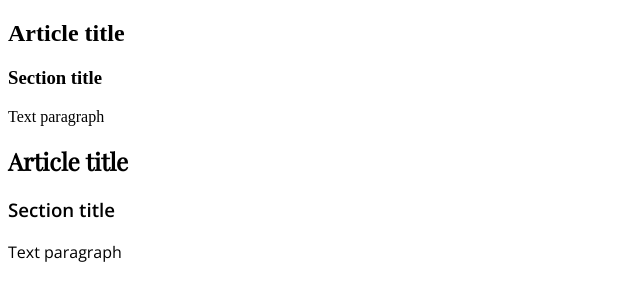
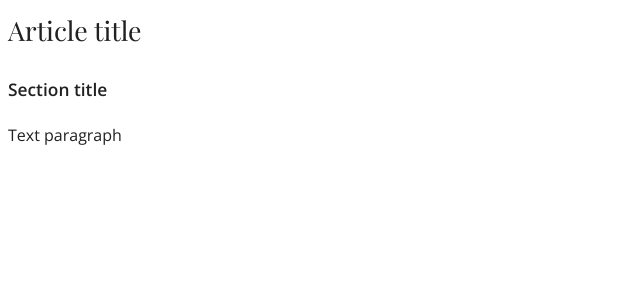
Before and after one commit to Pierre-Cng/Article_process, a plain HTML site: page index.html in a window 1280 px wide. Shown: the whole page, without its empty margins (0-640 px from the left). Drawn offline with nearby package versions, Linux system fonts and the light colour scheme.

Commit message:
Update index.html

```diff
--- a/index.html
+++ b/index.html
@@ -10,74 +10,8 @@
 </head>
 
 <body>
-    <section id="h.23e168340522132c_16" class="yaqOZd">
-        <div class="IFuOkc"></div><div class="mYVXT">
-        <div class="LS81yb VICjCf j5pSsc db35Fc" tabindex="-1">
-            <div class="hJDwNd-AhqUyc-uQSCkd Ft7HRd-AhqUyc-uQSCkd purZT-AhqUyc-II5mzb ZcASvf-AhqUyc-II5mzb pSzOP-AhqUyc-qWD73c Ktthjf-AhqUyc-qWD73c JNdkSc SQVYQc">
-                <div class="JNdkSc-SmKAyb LkDMRd">
-                    <div class="" jscontroller="sGwD4d" jsaction="zXBUYb:zTPCnb;zQF9Uc:Qxe3nd;" jsname="F57UId">
-                        <div class="oKdM2c ZZyype Kzv0Me"><div id="h.23e168340522132c_13" class="hJDwNd-AhqUyc-uQSCkd Ft7HRd-AhqUyc-uQSCkd jXK9ad D2fZ2 zu5uec OjCsFc dmUFtb wHaque g5GTcb">
-                            <div class="jXK9ad-SmKAyb">
-                                <div class="tyJCtd mGzaTb Depvyb baZpAe"><div id="h.t99yaeqghlvc" class="CobnVe yMxPgf  aP9Z7e">
-                                    </div>
-                                    <h2 id="h.t99yaeqghlvc_l" dir="ltr" class="zfr3Q JYVBee CDt4Ke " style="">
-                                        <span class="C9DxTc " style="">Article title</span>
-                                    </h2>
-                                </div>
-                            </div>
-                            </div>
-                        </div>
-                    </div>
-                </div>
-            </div>
-        </div>
-        </div>
-    </section>
-    <section id="h.23e168340522132c_20" class="yaqOZd">
-        <div class="IFuOkc">
-        </div><div class="mYVXT">
-        <div class="LS81yb VICjCf j5pSsc db35Fc" tabindex="-1">
-            <div class="hJDwNd-AhqUyc-uQSCkd Ft7HRd-AhqUyc-uQSCkd purZT-AhqUyc-II5mzb ZcASvf-AhqUyc-II5mzb pSzOP-AhqUyc-qWD73c Ktthjf-AhqUyc-qWD73c JNdkSc SQVYQc">
-                <div class="JNdkSc-SmKAyb LkDMRd"><div class="" jscontroller="sGwD4d" jsaction="zXBUYb:zTPCnb;zQF9Uc:Qxe3nd;" jsname="F57UId">
-                    <div class="oKdM2c ZZyype Kzv0Me"><div id="h.23e168340522132c_17" class="hJDwNd-AhqUyc-uQSCkd Ft7HRd-AhqUyc-uQSCkd jXK9ad D2fZ2 zu5uec OjCsFc dmUFtb wHaque g5GTcb">
-                        <div class="jXK9ad-SmKAyb"><div class="tyJCtd mGzaTb Depvyb baZpAe">
-                            <div id="h.o3s0yyj7q25l" class="GV3q8e yMxPgf  aP9Z7e">
-                            </div><h3 id="h.o3s0yyj7q25l_l" dir="ltr" class="zfr3Q OmQG5e CDt4Ke " style="">
-                            <span class="C9DxTc " style="">Section title</span>
-                            </h3>
-                            </div>
-                        </div>
-                        </div>
-                    </div>
-                    </div>
-                </div>
-            </div>
-        </div>
-        </div>
-    </section>
-    <section id="h.23e168340522132c_24" class="yaqOZd">
-        <div class="IFuOkc"></div><div class="mYVXT">
-        <div class="LS81yb VICjCf j5pSsc db35Fc" tabindex="-1">
-            <div class="hJDwNd-AhqUyc-uQSCkd Ft7HRd-AhqUyc-uQSCkd purZT-AhqUyc-II5mzb ZcASvf-AhqUyc-II5mzb pSzOP-AhqUyc-qWD73c Ktthjf-AhqUyc-qWD73c JNdkSc SQVYQc">
-                <div class="JNdkSc-SmKAyb LkDMRd"><div class="" jscontroller="sGwD4d" jsaction="zXBUYb:zTPCnb;zQF9Uc:Qxe3nd;" jsname="F57UId">
-                    <div class="oKdM2c ZZyype Kzv0Me"><div id="h.23e168340522132c_21" class="hJDwNd-AhqUyc-uQSCkd Ft7HRd-AhqUyc-uQSCkd jXK9ad D2fZ2 zu5uec OjCsFc dmUFtb wHaque g5GTcb">
-                        <div class="jXK9ad-SmKAyb"><div class="tyJCtd mGzaTb Depvyb baZpAe">
-                            <p dir="ltr" class="zfr3Q CDt4Ke " style="">
-                                <span class="C9DxTc " style="">Text paragraph&nbsp;</span>
-                            </p>
-                            </div>
-                        </div>
-                        </div>
-                    </div>
-                    </div>
-                </div>
-            </div>
-        </div>
-        </div>
-    </section>
-
     <section>
-        <h2 style="font-family: 'Playfair Display', serif; font-size: 20;"> Article title</h2>
+        <h2> Article title</h2>
     </section>
     <section>
         <h3 style="font-family: 'Open Sans', sans-serif; font-size: 13; font-weight: 600;">Section title</h3>
@@ -86,4 +20,30 @@
         <p style="font-family: 'Open Sans', sans-serif; font-size: 12;"> Text paragraph</p>
     </section>
 </body>
+<style>
+    h2 {
+        color: rgba(33,33,33,1);
+        font-family: 'Playfair Display', serif;
+        font-size: 20pt;
+        font-weight: 400;
+        line-height: 1.56;
+        margin-top: 10px;
+    }
+    h3 {
+        color: rgba(33,33,33,1);
+        font-family: 'Open Sans', sans-serif;
+        font-size: 13pt;
+        font-weight: 600;
+        line-height: 1.75;
+        margin-top: 16px;
+    }
+    p {
+        color: rgba(33,33,33,1);
+        font-family: 'Open Sans', sans-serif;
+        font-size: 12pt;
+        font-weight: 400;
+        line-height: 1.75;
+        margin-top: 15px;
+    }
+</style>
 </html>
```
